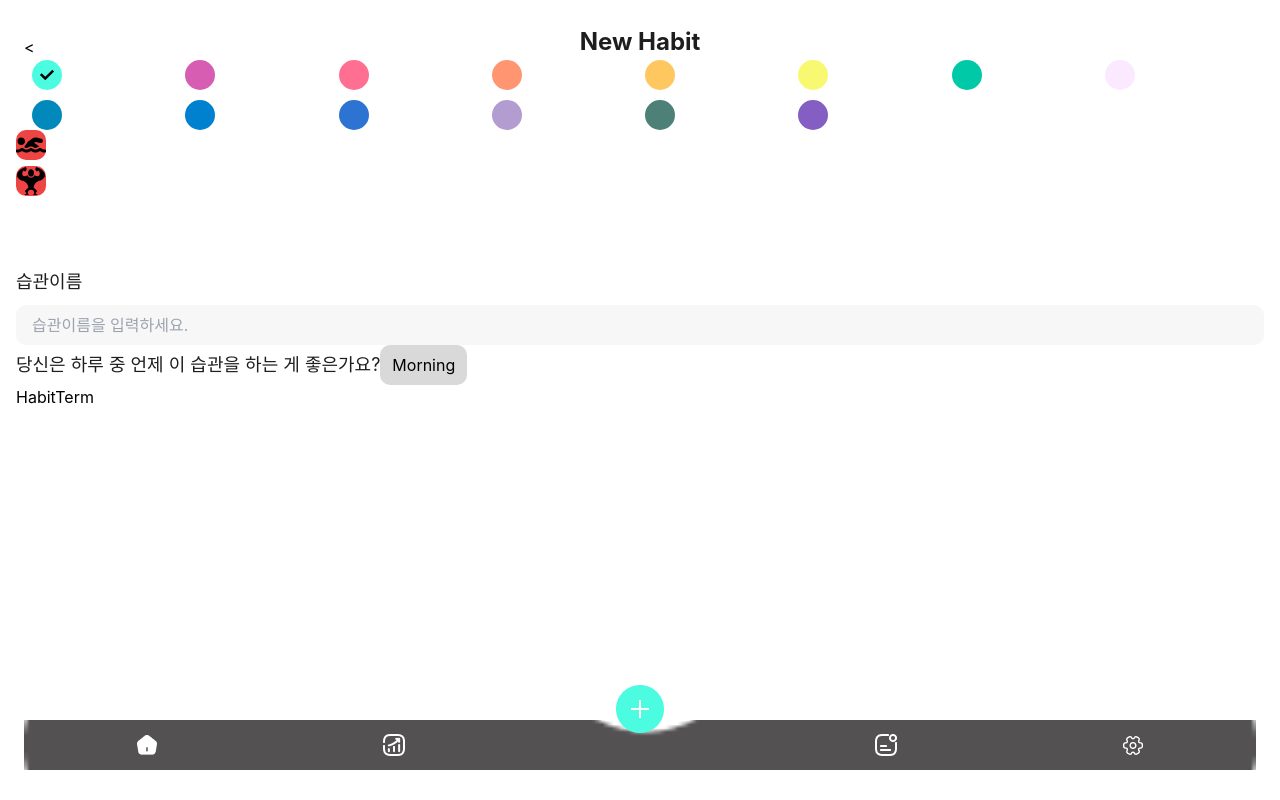
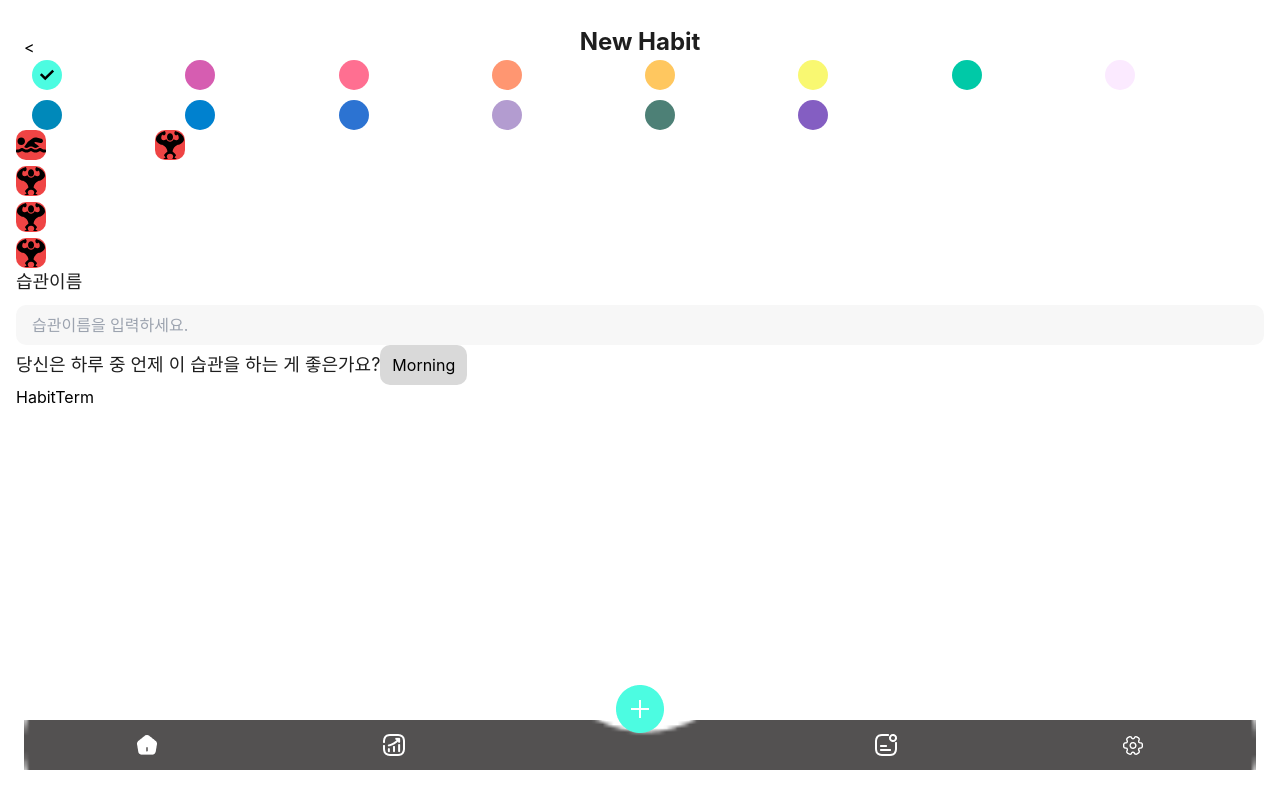
Before and after one commit to woo5ni-developer/daily-habit, a React (Create React App) app: page /set in a window 1280 px wide. Built offline with nearby package versions, Linux system fonts and the light colour scheme.

Commit message:
button iconfiled 더미 아이콘 테스트중

```diff
--- a/package.json
+++ b/package.json
@@ -19,6 +19,7 @@
     "react": "^18.2.0",
     "react-copy-to-clipboard": "^5.1.0",
     "react-dom": "^18.2.0",
+    "react-icons": "^4.8.0",
     "react-router-dom": "^6.3.0",
     "react-scripts": "5",
     "react-simple-keyboard": "^3.4.177",
--- a/src/components/ButtonIconField.tsx
+++ b/src/components/ButtonIconField.tsx
@@ -1,9 +1,17 @@
-import React, { FC, useState } from 'react'
-import { FaSwimmer } from 'react-icons/fa'
-import { GiMuscleUp } from 'react-icons/gi'
+import React, { FC } from 'react'
+import { IconContext } from 'react-icons'
+import { IconFieldType } from '../lib/type'
 
-const ButtonColorField: FC = () => {
+interface ButtonIconFieldProps {
+  data: IconFieldType[]
+  handleClick: (icon: IconFieldType) => void
+}
+
+const ButtonColorField: FC<ButtonIconFieldProps> = ({ data, handleClick }) => {
   // logic
+  const BtnHandler = (icon: IconFieldType): void => {
+    handleClick(icon)
+  }
   const iconField = {
     container: {
       width: '100%',
@@ -16,13 +24,18 @@ const ButtonColorField: FC = () => {
   }
   // view
   return (
-    <div style={iconField.container} className="writingMode-lr">
-      <button type="button" className="w-[30px] h-[30px] rounded-[10px] bg-red-500">
-        <FaSwimmer className="w-full h-full" />
-      </button>
-      <button type="button" className="w-[30px] h-[30px] rounded-[10px] bg-red-500">
-        <GiMuscleUp className="w-full h-full" />
-      </button>
+    <div style={iconField.container}>
+      {data.map((icon, idx) => (
+        <button
+          key={idx}
+          type="button"
+          className="w-[30px] h-[30px] rounded-[10px] bg-red-500"
+          onClick={() => BtnHandler(icon)}>
+          <IconContext.Provider value={{ size: '30px' }}>
+            {React.createElement(icon.icon)}
+          </IconContext.Provider>
+        </button>
+      ))}
     </div>
   )
 }
--- a/src/data/response.ts
+++ b/src/data/response.ts
@@ -1,5 +1,10 @@
-import { ColorType, NavType } from '../lib/type'
+import { ColorType, NavType, IconFieldType } from '../lib/type'
 
+//icon
+import { FaSwimmer } from 'react-icons/fa'
+import { GiMuscleUp } from 'react-icons/gi'
+
+//nav
 export const navList: NavType[] = [
   {
     id: 1,
@@ -32,6 +37,7 @@ export const navList: NavType[] = [
   },
 ]
 
+//color
 export const colorList: ColorType[] = [
   { id: 1, color: '#4CFCE1' },
   { id: 2, color: '#D65DB1' },
@@ -48,3 +54,32 @@ export const colorList: ColorType[] = [
   { id: 13, color: '#4D8076' },
   { id: 14, color: '#845EC2' },
 ]
+
+//icon
+export const iconList: IconFieldType[] = [
+  {
+    id: 0,
+    name: 'Swimmer',
+    icon: FaSwimmer,
+  },
+  {
+    id: 1,
+    name: 'MuscleUp',
+    icon: GiMuscleUp,
+  },
+  {
+    id: 3,
+    name: 'MuscleUp',
+    icon: GiMuscleUp,
+  },
+  {
+    id: 4,
+    name: 'MuscleUp',
+    icon: GiMuscleUp,
+  },
+  {
+    id: 5,
+    name: 'MuscleUp',
+    icon: GiMuscleUp,
+  },
+]
--- a/src/routes/set.tsx
+++ b/src/routes/set.tsx
@@ -5,20 +5,23 @@ import InputField from '../components/InputField'
 import Title from '../components/Title'
 import BackButton from '../components/BackButton'
 import Cycle from '../components/Cycle'
-import { colorList } from '../data/response'
-import { ColorType } from '../lib/type'
+import { colorList, iconList } from '../data/response'
+import { ColorType, IconFieldType } from '../lib/type'
 import ButtonIconField from '../components/ButtonIconField'
 
 const Set: FC = () => {
   const SelectColor = (color: ColorType): void => {
     console.log(color.color)
   }
+  const SelectIcon = (icon: IconFieldType): void => {
+    console.log(icon.name)
+  }
   return (
     <div>
       <Title text="New Habit" />
       <BackButton />
       <ButtonColorField data={colorList} handleClick={SelectColor} />
-      <ButtonIconField />
+      <ButtonIconField data={iconList} handleClick={SelectIcon} />
       <InputField />
       <Cycle />
       <HabitTerm />
```
Also changed, not shown: src/lib/type.ts (+8 -0 lines).
